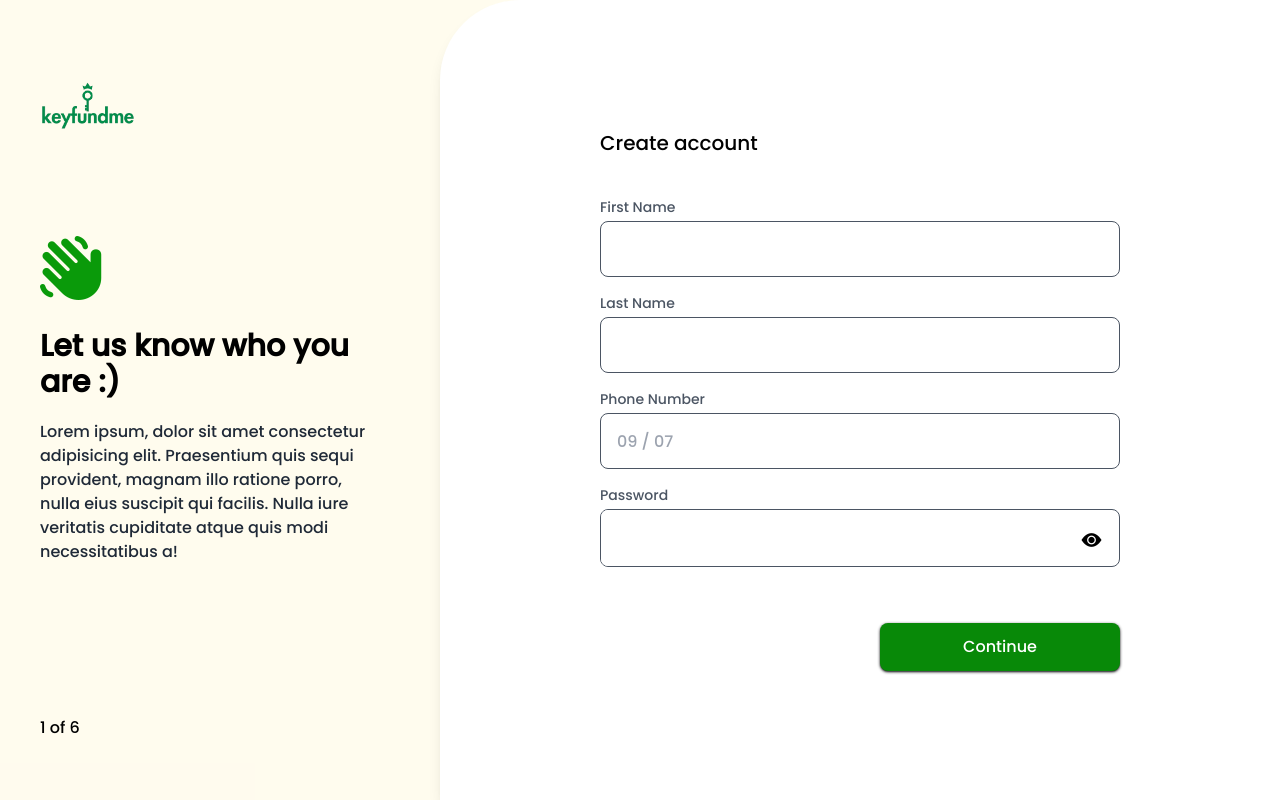
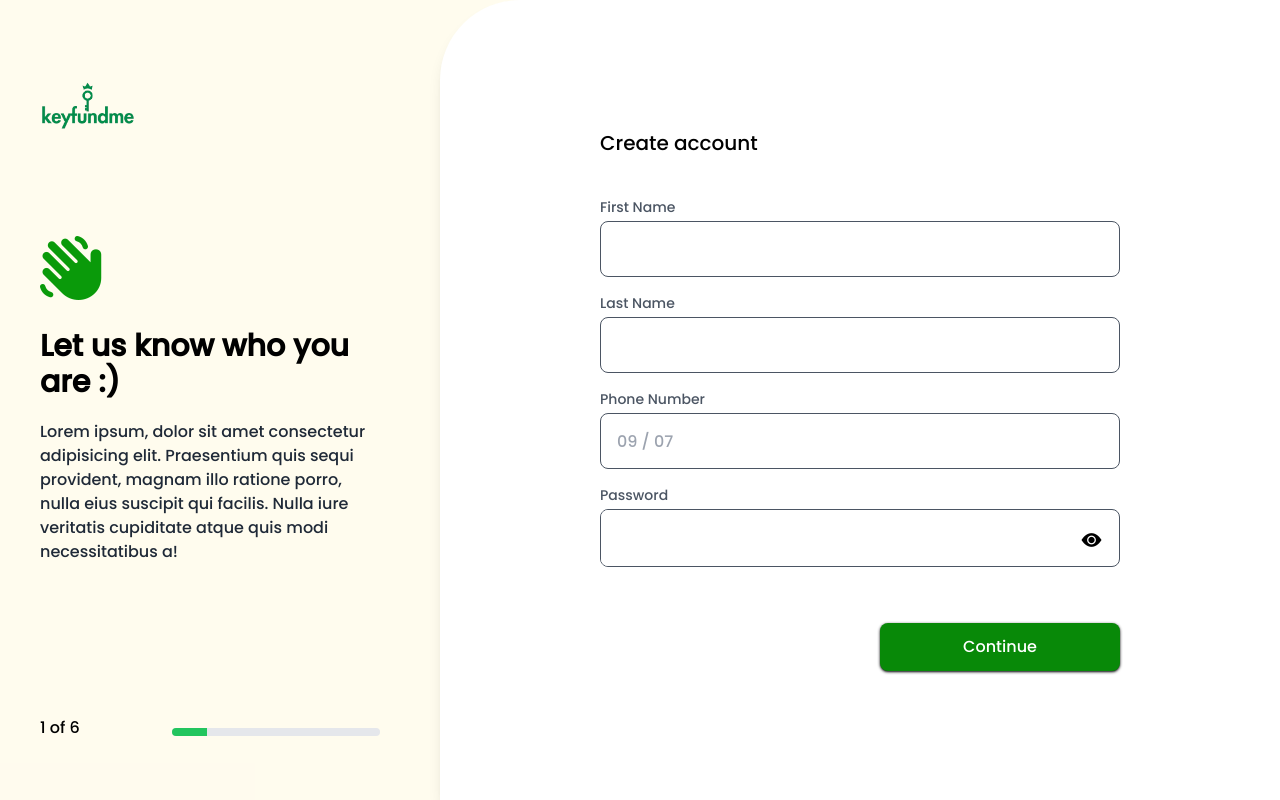
Before and after one commit to kid-us/Key-fund-me, a React (Vite) app: page /create/register in a window 1280 px wide. Built offline with nearby package versions, Linux system fonts and the light colour scheme.

Commit message:
Progress bar Added to the creating part

```diff
--- a/src/components/Create/Category.tsx
+++ b/src/components/Create/Category.tsx
@@ -58,6 +58,7 @@ const Category = () => {
         image="category"
         title="Tell us the Category"
         page={2}
+        progress={32.6}
         description="Lorem ipsum, dolor sit amet consectetur adipisicing elit. Praesentium
           quis sequi provident, magnam illo ratione porro, nulla eius suscipit
           qui facilis. Nulla iure veritatis cupiditate atque quis modi
--- a/src/components/Create/Financial.tsx
+++ b/src/components/Create/Financial.tsx
@@ -77,6 +77,7 @@ const Financial = () => {
         image="bank"
         title="Bank Informations"
         page={6}
+        progress={100}
         description="Lorem ipsum, dolor sit amet consectetur adipisicing elit. Praesentium quis sequi provident, magnam illo ratione porro, nulla eius suscipit qui facilis. Nulla iure veritatis cupiditate atque quis modi necessitatibus."
       />
 
--- a/src/components/Create/Info.tsx
+++ b/src/components/Create/Info.tsx
@@ -80,6 +80,7 @@ const Info = () => {
         image="info"
         title="Tell us about the Fundraising"
         page={3}
+        progress={48.6}
         description="Lorem ipsum, dolor sit amet consectetur adipisicing elit. Praesentium
     quis sequi provident, magnam illo ratione porro, nulla eius suscipit
     qui facilis. Nulla iure veritatis cupiditate atque quis modi
--- a/src/components/Create/Media.tsx
+++ b/src/components/Create/Media.tsx
@@ -182,6 +182,7 @@ const Media = () => {
         image="picture"
         title="Add a cover Photo"
         page={4}
+        progress={64.6}
         description="Lorem ipsum, dolor sit amet consectetur adipisicing elit. Praesentium quis sequi provident, magnam illo ratione porro, nulla eius suscipit qui facilis. Nulla iure veritatis cupiditate atque quis modi necessitatibus."
       />
 
@@ -194,7 +195,7 @@ const Media = () => {
           {/* Main Image */}
           {croppedImage ? (
             <div className="relative">
-              <div className="border rounded-xl overflow-hidden mt-5 shadow">
+              <div className="border rounded-xl overflow-hidden mt-5 shadow-lg">
                 <img
                   src={croppedImage}
                   alt="Image"
@@ -202,7 +203,7 @@ const Media = () => {
                 />
               </div>
               {/* Close Btn */}
-              <div className="absolute -top-3 right-0">
+              <div className="absolute -top-1 right-0">
                 <button
                   onClick={() => {
                     addToFund({
--- a/src/components/Create/Register.tsx
+++ b/src/components/Create/Register.tsx
@@ -81,6 +81,7 @@ const Fundraiser = () => {
         image="hello"
         title="Let us know who you are :)"
         page={1}
+        progress={16.6}
         description="Lorem ipsum, dolor sit amet consectetur adipisicing elit. Praesentium
           quis sequi provident, magnam illo ratione porro, nulla eius suscipit
           qui facilis. Nulla iure veritatis cupiditate atque quis modi
--- a/src/components/Create/Sidebar.tsx
+++ b/src/components/Create/Sidebar.tsx
@@ -15,9 +15,10 @@ interface Props {
   title: string;
   description: string;
   page: number;
+  progress: number;
 }
 
-const Sidebar = ({ description, title, image, page }: Props) => {
+const Sidebar = ({ description, title, image, page, progress }: Props) => {
   return (
     <>
       {/* Small device Navbar */}
@@ -66,6 +67,16 @@ const Sidebar = ({ description, title, image, page }: Props) => {
         {/* Pagination */}
         <div className="relative">
           <p className="absolute bottom-10">{page} of 6</p>
+
+          <div
+            className="absolute bottom-11 right-0
+           w-52 h-2 bg-gray-200 rounded-full overflow-hidden"
+          >
+            <div
+              className="bg-green-500 h-full"
+              style={{ width: `${progress}%` }}
+            ></div>
+          </div>
         </div>
       </div>
     </>
--- a/src/components/Create/Verification.tsx
+++ b/src/components/Create/Verification.tsx
@@ -141,6 +141,7 @@ const Verification = () => {
         image="trust"
         title="Verification time."
         page={5}
+        progress={80.6}
         description="Lorem ipsum, dolor sit amet consectetur adipisicing elit. Praesentium quis sequi provident, magnam illo ratione porro, nulla eius suscipit qui facilis. Nulla iure veritatis cupiditate atque quis modi necessitatibus."
       />
 
```
